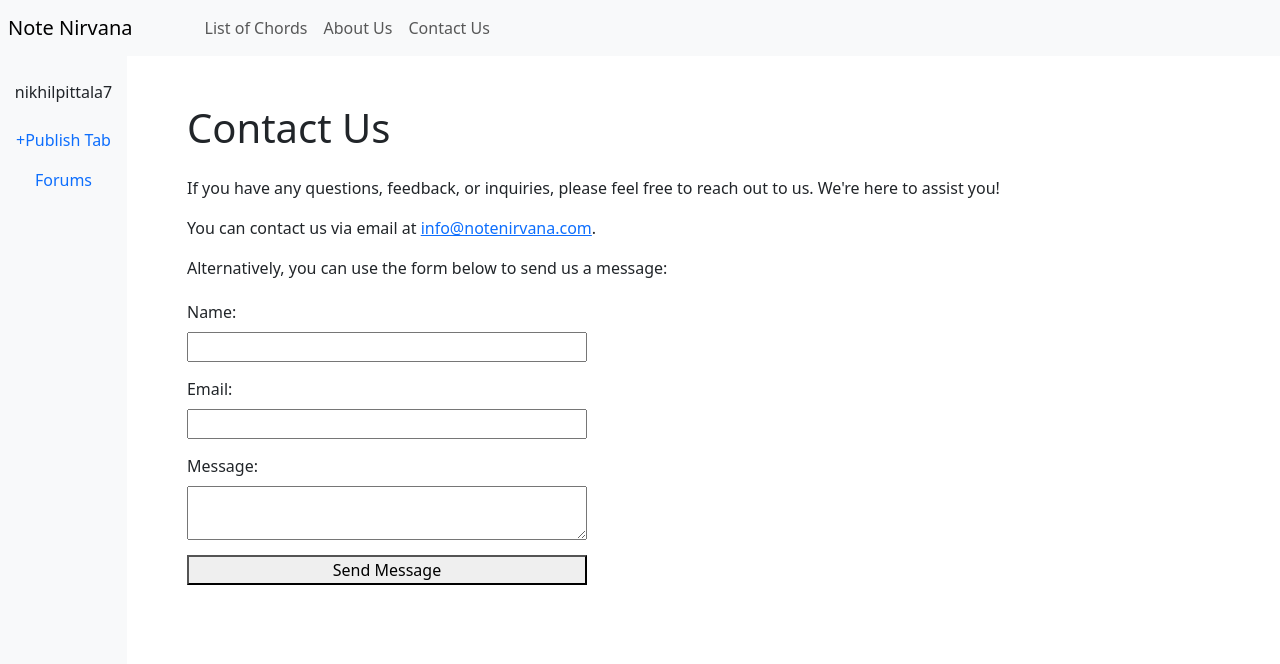
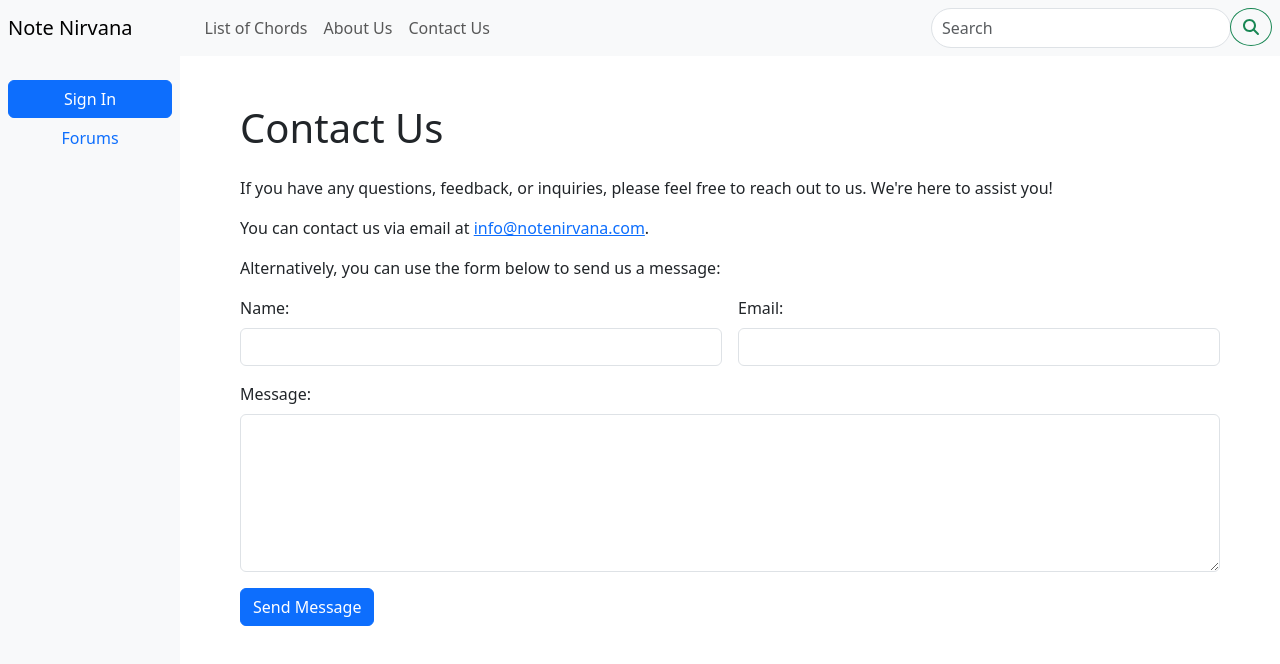
Before and after one commit to vkfromkv/FrontEnd, a React (Vite) app in the folder note_nirvana/: page /contactus in a window 1280 px wide. Shown: the top 664 px of the page. Built offline with nearby package versions, Linux system fonts and the light colour scheme.

Commit message:
Added search bar and fixed fluid layout

```diff
--- a/note_nirvana/package.json
+++ b/note_nirvana/package.json
@@ -10,6 +10,9 @@
     "preview": "vite preview"
   },
   "dependencies": {
+    "@fortawesome/fontawesome-svg-core": "^6.5.1",
+    "@fortawesome/free-solid-svg-icons": "^6.5.1",
+    "@fortawesome/react-fontawesome": "^0.2.0",
     "bootstrap": "^5.3.2",
     "bootstrap-icons": "^1.11.1",
     "i": "^0.3.7",
--- a/note_nirvana/src/Pages/ContactUs.jsx
+++ b/note_nirvana/src/Pages/ContactUs.jsx
@@ -15,19 +15,24 @@ function ContactUs() {
           <p>
             Alternatively, you can use the form below to send us a message:
           </p>
-          <form style={{ display: 'flex', flexDirection: 'column', maxWidth: '400px', marginTop: '20px' }}>
-  <label htmlFor="name" style={{ marginBottom: '8px' }}>Name:</label>
-  <input type="text" id="name" name="name" style={{ marginBottom: '15px' }} />
 
-  <label htmlFor="email" style={{ marginBottom: '8px' }}>Email:</label>
-  <input type="email" id="email" name="email" style={{ marginBottom: '15px' }} />
-
-  <label htmlFor="message" style={{ marginBottom: '8px' }}>Message:</label>
-  <textarea id="message" name="message" style={{ marginBottom: '15px' }}></textarea>
-
-  <button type="submit" style={{ marginBottom: '10px' }}>Send Message</button>
+          <form className="row g-3">
+  <div className="col-md-6">
+    <label htmlFor="name" className="form-label">Name:</label>
+    <input type="text" id="name" name="name" className="form-control" />
+  </div>
+  <div className="col-md-6">
+    <label htmlFor="email" className="form-label">Email:</label>
+    <input type="email" id="email" name="email" className="form-control" />
+  </div>
+  <div className="col-12">
+    <label htmlFor="message" className="form-label">Message:</label>
+    <textarea id="message" name="message" className="form-control" rows="6"></textarea>
+  </div>
+  <div className="col-12">
+    <button type="submit" className="btn btn-primary">Send Message</button>
+  </div>
 </form>
-
         </div>
       </div>
     </div>
--- a/note_nirvana/src/Pages/RootLayout.jsx
+++ b/note_nirvana/src/Pages/RootLayout.jsx
@@ -32,7 +32,8 @@ const RootLayout = () => {
             <Navbar />
           </div>
           <div style={{ display: "flex", flex: 1 }}>
-            <UserSideBar></UserSideBar>
+            { /* <UserSideBar></UserSideBar> */ }
+            <Sidebar></Sidebar>
             <main className="main-content col-md-10.5 p-5" style={{ flex: 1 }}>
               <Outlet></Outlet>
             </main>
--- /dev/null
+++ b/note_nirvana/src/components/Bars/Navbar.css
@@ -0,0 +1,12 @@
+.search-bar {
+    display: flex;
+    align-items: center;
+}
+
+.form-control {
+    border-radius: 20px;
+}
+
+.btn-outline-success {
+    border-radius: 50%;
+}
--- a/note_nirvana/src/components/Bars/Navbar.jsx
+++ b/note_nirvana/src/components/Bars/Navbar.jsx
@@ -1,7 +1,15 @@
 import React from "react";
 import { Link } from "react-router-dom";
+import { FontAwesomeIcon } from "@fortawesome/react-fontawesome";
+import { faSearch } from "@fortawesome/free-solid-svg-icons";
+import "./Navbar.css";
 
 function Navbar() {
+  const handleSearch = () => {
+    // Search logic here
+    console.log("Searching...");
+  };
+
   return (
     <nav className="navbar navbar-expand-lg navbar-light bg-light p-2">
       <Link className="navbar-brand" to="/">
@@ -10,8 +18,8 @@ function Navbar() {
       <button
         className="navbar-toggler"
         type="button"
-        data-toggle="collapse"
-        data-target="#navbarNav"
+        data-bs-toggle="collapse"
+        data-bs-target="#navbarNav"
         aria-controls="navbarNav"
         aria-expanded="false"
         aria-label="Toggle navigation"
@@ -21,7 +29,7 @@ function Navbar() {
       <div className="collapse navbar-collapse ms-5" id="navbarNav">
         <ul className="navbar-nav">
           <li className="nav-item active">
-            <Link className="nav-link" href="#">
+            <Link className="nav-link" to="#">
               List of Chords
             </Link>
           </li>
@@ -31,11 +39,31 @@ function Navbar() {
             </Link>
           </li>
           <li className="nav-item">
-          <Link className="nav-link" to="/contactus">
+            <Link className="nav-link" to="/contactus">
               Contact Us
             </Link>
           </li>
         </ul>
+        <div className="ms-auto" style={{ maxWidth: "500px" }}>
+          <div className="input-group">
+          <input
+  className="form-control"
+  type="search"
+  placeholder="Search"
+  aria-label="Search"
+  style={{ borderRadius: "20px", height: "40px", width: "300px", padding: "10px" }}
+/>
+            <div className="input-group-append">
+              <button
+  className="btn btn-outline-success rounded-circle"
+  type="button"
+  onClick={handleSearch}
+>
+  <FontAwesomeIcon icon={faSearch} />
+</button>
+            </div>
+          </div>
+        </div>
       </div>
     </nav>
   );
--- a/note_nirvana/src/components/Bars/Sidebar.jsx
+++ b/note_nirvana/src/components/Bars/Sidebar.jsx
@@ -1,4 +1,4 @@
-import React, { useState, useContext } from "react";
+import React, { useState } from "react";
 import { Link } from "react-router-dom";
 
 import User from "../userLogin/User";
@@ -6,23 +6,38 @@ import User from "../userLogin/User";
 import AuthContext from "../userLogin/UserContext";
 
 function Sidebar() {
-  const ctx = useContext(AuthContext);
+  const [hasAccount, setDoesnot] = useState(true);
+  const [LoggedIn, setLoggedIn] = useState(false);
+  const [openModal, setOpenModal] = useState(false);
 
   return (
-    <nav className="sidebar col-md-1.5 d-none d-md-block bg-light">
+    <AuthContext.Provider
+      value={{
+        LoggedIn: LoggedIn,
+        setLoggedIn: setLoggedIn,
+        hasAccount: hasAccount,
+        setDoesnot: setDoesnot,
+      }}
+    >
+      <nav
+        className="col-md-2 d-none d-md-block bg-light sidebar  "
+        style={{ maxWidth: "180px" }}
+      >
         <div className="sidebar-sticky">
-        <ul className="nav flex-column  pt-4">
+          <ul className="nav flex-column p-2 pt-4">
             <li className="nav-item ">
               <button
                 className="btn btn-primary w-100"
                 type="submit"
                 onClick={() => {
-                ctx.setOpenModal(true);
+                  setOpenModal(true);
                 }}
               >
                 Sign In
               </button>
-            {ctx.openModal && <User></User>}
+              {openModal && (
+                <User closeModal={setOpenModal} hasAccount={hasAccount}></User>
+              )}
             </li>
             <li className="nav-item">
               <div className="spacer"></div>
@@ -35,6 +50,7 @@ function Sidebar() {
           </ul>
         </div>
       </nav>
+    </AuthContext.Provider>
   );
 }
 
--- a/note_nirvana/src/main.jsx
+++ b/note_nirvana/src/main.jsx
@@ -1,7 +1,8 @@
 import React from "react";
 import ReactDOM from "react-dom/client";
 import App from "./App.jsx";
-import "bootstrap/dist/css/bootstrap.css";
+import 'bootstrap/dist/css/bootstrap.min.css';
+import 'bootstrap/dist/js/bootstrap.bundle.min.js';
 
 ReactDOM.createRoot(document.getElementById("root")).render(
   <React.StrictMode>
```
Also changed, not shown: 1 other file (tests, documents, lock files or other folders). Lines whose indentation alone changed are shown as unchanged.
